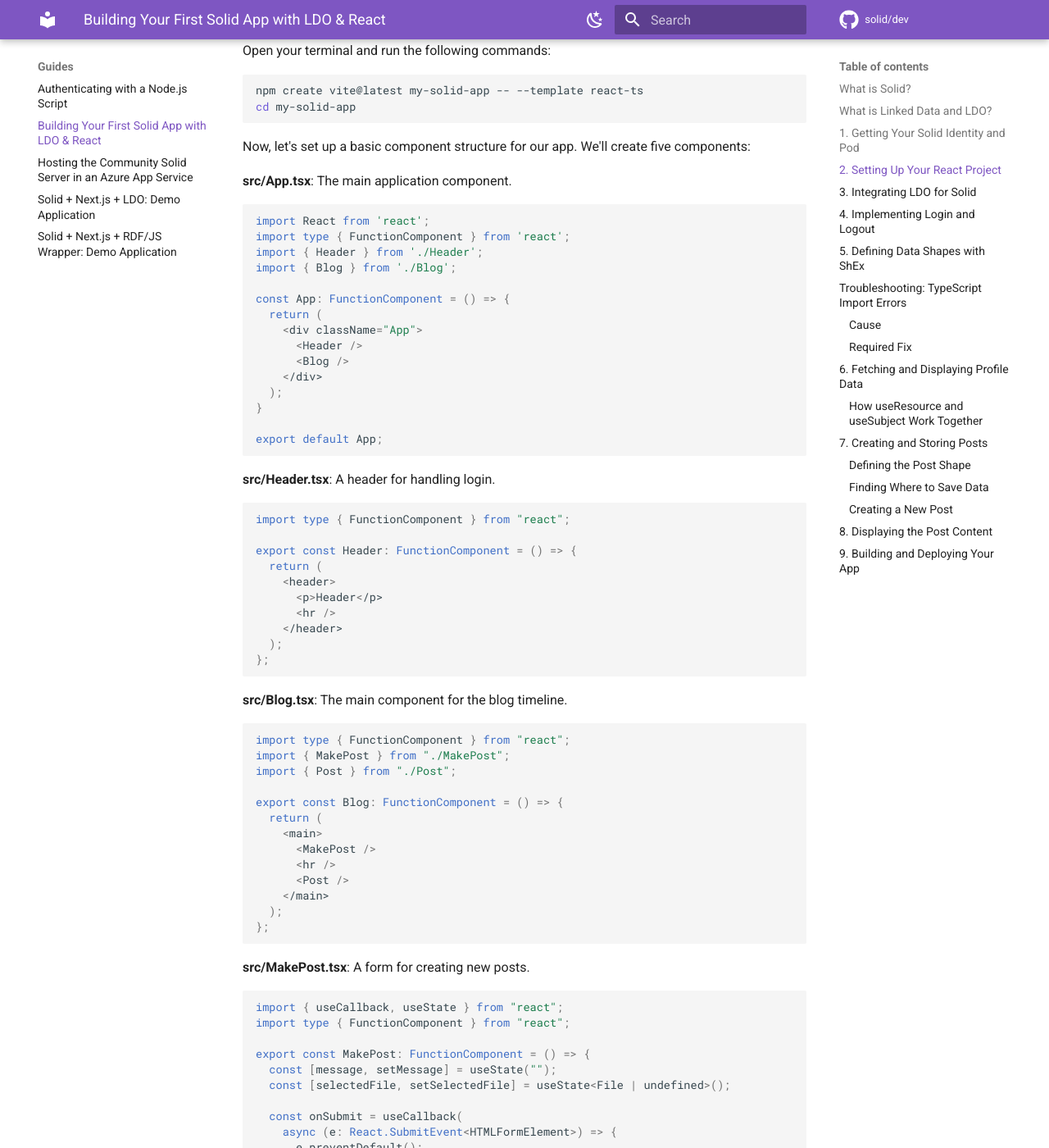
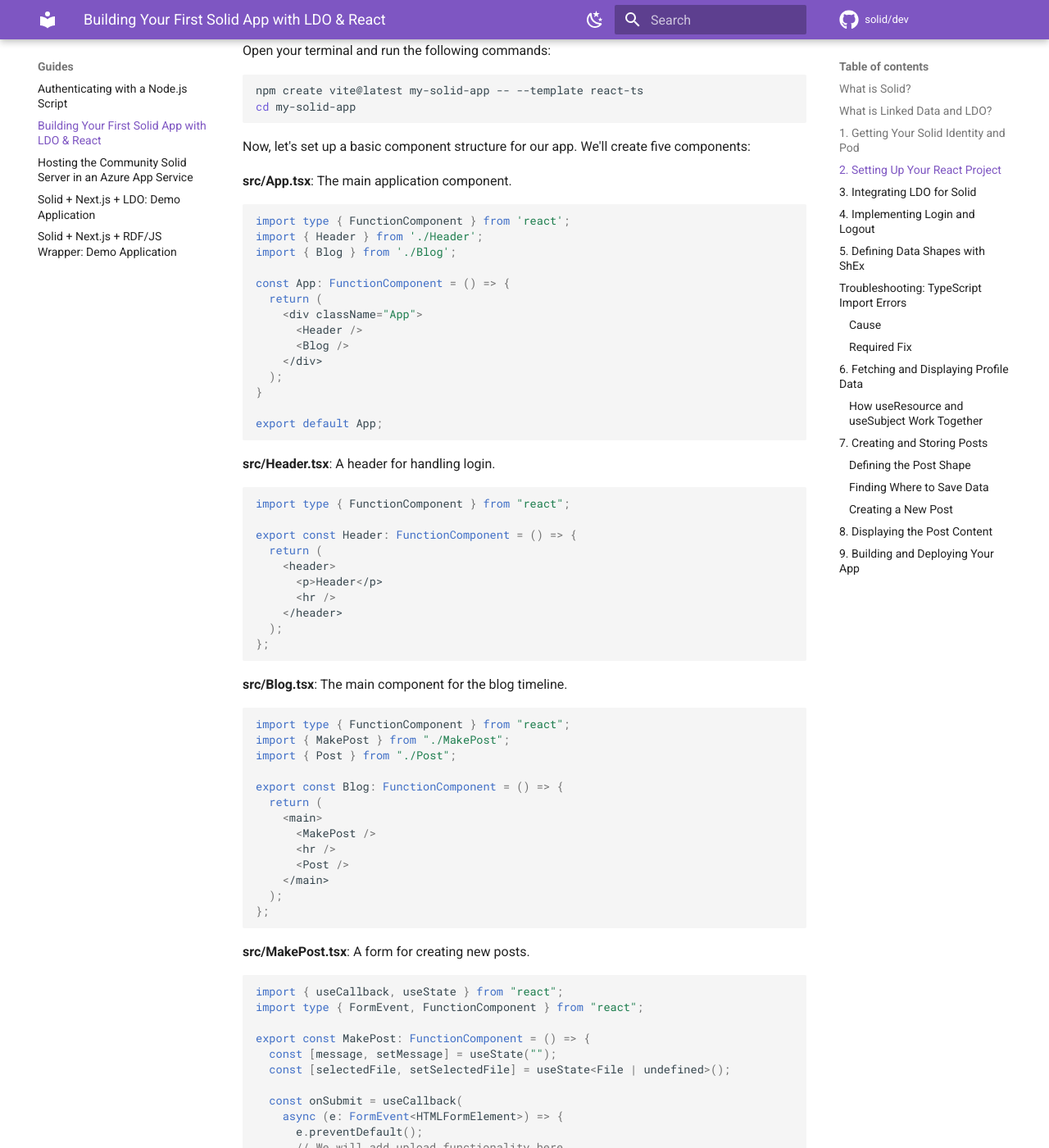
Before and after one commit to solid/dev, an MkDocs documentation site: the page built from docs/guides/building_your_first_solid_app_with_ldo_and_react.md, in a window 1280 px wide and 1400 px high, scrolled down 1590 px. Shown: the whole window at 82% size. Built offline with MkDocs 1.6.1 and Material for MkDocs 9.7.7, drawn with Linux system fonts in a browser that asks for light colours; comment, search, counter and statistics services are not loaded; some of the changed text lies outside the part shown.

Commit message:
fix: use import type for type-only imports in React+TypeScript examples
- Remove unnecessary `import React from 'react'` in App.tsx examples
  (not needed with Vite's automatic JSX transform)
- Replace `React.SubmitEvent` and `React.SyntheticEvent` with named
  `FormEvent` type import in MakePost.tsx examples
- Add FormEvent to `import type` declarations
- Add site/ to .gitignore

Co-authored-by: jeswr <63333554+jeswr@users.noreply.github.com>
Agent-Logs-Url: https://github.com/solid/dev/sessions/54674350-fc0c-4704-a66e-a1c84f36b84b

````diff
--- a/docs/guides/building_your_first_solid_app_with_ldo_and_react.md
+++ b/docs/guides/building_your_first_solid_app_with_ldo_and_react.md
@@ -47,7 +47,6 @@ Now, let's set up a basic component structure for our app. We'll create five com
 **src/App.tsx**: The main application component.
 
 ```typescript
-import React from 'react';
 import type { FunctionComponent } from 'react';
 import { Header } from './Header';
 import { Blog } from './Blog';
@@ -101,14 +100,14 @@ export const Blog: FunctionComponent = () => {
 
 ```typescript
 import { useCallback, useState } from "react";
-import type { FunctionComponent } from "react";
+import type { FormEvent, FunctionComponent } from "react";
 
 export const MakePost: FunctionComponent = () => {
   const [message, setMessage] = useState("");
   const [selectedFile, setSelectedFile] = useState<File | undefined>();
 
   const onSubmit = useCallback(
-    async (e: React.SubmitEvent<HTMLFormElement>) => {
+    async (e: FormEvent<HTMLFormElement>) => {
       e.preventDefault();
       // We will add upload functionality here
       console.log("Submitting:", { message, selectedFile });
@@ -164,7 +163,6 @@ This library provides React hooks and components that make Solid development muc
 Modify **src/App.tsx**:
 
 ```typescript
-import React from 'react';
 import type { FunctionComponent } from 'react';
 import { Header } from './Header';
 import { Blog } from './Blog';
@@ -525,7 +523,7 @@ Now let's wire up the **src/MakePost.tsx** component to actually create data.
 
 ```typescript
 import { useCallback, useState } from "react";
-import type { FunctionComponent } from "react";
+import type { FormEvent, FunctionComponent } from "react";
 import { useLdo, useSolidAuth } from "@ldo/solid-react";
 import { v4 as uuid } from "uuid";
 import { PostShShapeType } from "./.ldo/post.shapeTypes";
@@ -544,7 +542,7 @@ export const MakePost: FunctionComponent<{ mainContainer?: SolidContainer }> = (
   }
 
   const onSubmit = useCallback(
-    async (e: React.SyntheticEvent<HTMLFormElement>) => {
+    async (e: FormEvent<HTMLFormElement>) => {
       e.preventDefault();
       if (!mainContainer || !session.webId) return;
 
````
Also changed, not shown: 1 other file.
